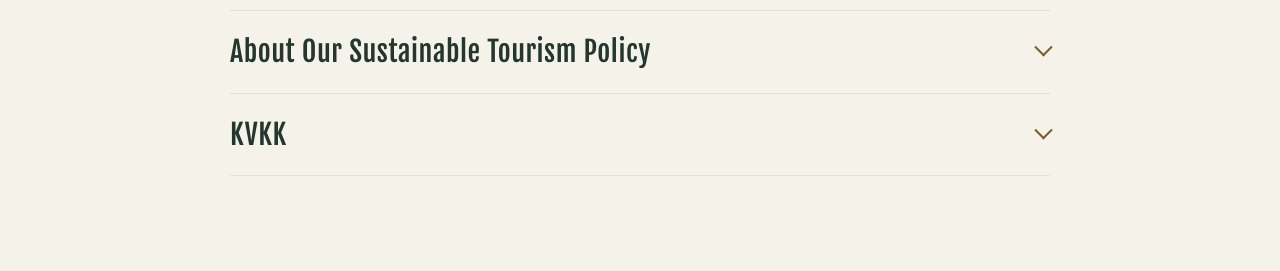
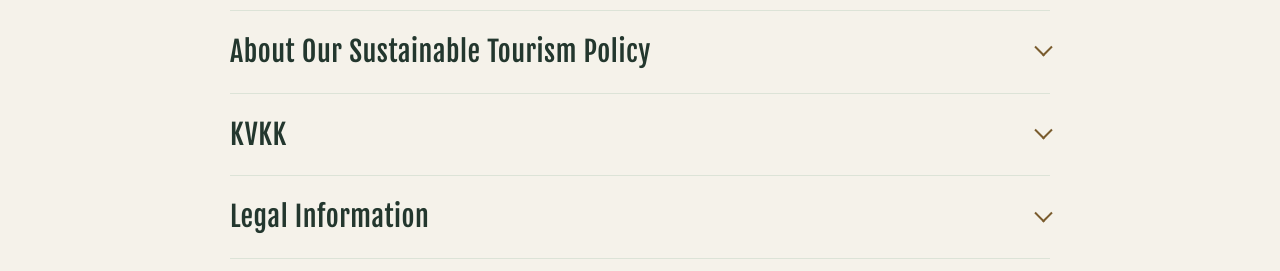
Before and after one commit to Puktao/Feronya, a plain HTML site: page legal.html in a window 1280 px wide. Shown: the part 295-566 px from the top of the page. Drawn offline with Linux system fonts and the light colour scheme.

Commit message:
Legal page: add Legal Information section (#20)
* Add Legal & Policies page and menu link

Draft page with company information, KVKK privacy notice, cookie policy,
terms of use and booking conditions. Missing company details are marked
as 'To be provided' fields. Linked from the menu beside the social icons.

Co-Authored-By: Claude Opus 5.5 <noreply@anthropic.com>
Claude-Session: https://claude.ai/code/session_01RBjmVmr5fUmV3TwNmiKPvc

* Legal page: empty shell ready for the hotel's own texts

Co-Authored-By: Claude Opus 5.5 <noreply@anthropic.com>
Claude-Session: https://claude.ai/code/session_01RBjmVmr5fUmV3TwNmiKPvc

* Legal page: sustainability policy PDFs and KVKK as collapsible sections

Co-Authored-By: Claude Opus 5.5 <noreply@anthropic.com>
Claude-Session: https://claude.ai/code/session_01RBjmVmr5fUmV3TwNmiKPvc

* KVKK: data request form link and Disclosure Text page shell

Co-Authored-By: Claude Opus 5.5 <noreply@anthropic.com>
Claude-Session: https://claude.ai/code/session_01RBjmVmr5fUmV3TwNmiKPvc

* KVKK Disclosure Text: add the hotel's privacy notice

Co-Authored-By: Claude Opus 5.5 <noreply@anthropic.com>
Claude-Session: https://claude.ai/code/session_01RBjmVmr5fUmV3TwNmiKPvc

* Legal page: add Legal Information section

Co-Authored-By: Claude Opus 5.5 <noreply@anthropic.com>
Claude-Session: https://claude.ai/code/session_01RBjmVmr5fUmV3TwNmiKPvc

---------

Co-authored-by: Claude <noreply@anthropic.com>

```diff
--- a/legal.html
+++ b/legal.html
@@ -148,6 +148,10 @@ body.menu-open{overflow:hidden}[id]{scroll-margin-top:140px}@media(max-width:760
 <li><a href="https://www.feronya.com/related_request_en.docx" target="_blank" rel="noopener"><span class="doc-t">Relevant Party Personal Data Request</span><span class="doc-pdf">DOCX</span></a></li>
 <li><a href="kvkk.html"><span class="doc-t">Disclosure Text</span><span class="doc-pdf">PAGE</span></a></li>
 </ul>
+</details>
+<details class="legal-acc" id="legal-information">
+<summary><h2>Legal Information</h2></summary>
+<p class="legal-soon">Content coming soon.</p>
 </details>
 </article>
 <script>(function(){var h=location.hash.slice(1),d=h&&document.getElementById(h);if(d&&d.tagName==="DETAILS")d.open=true;})();</script>
```
